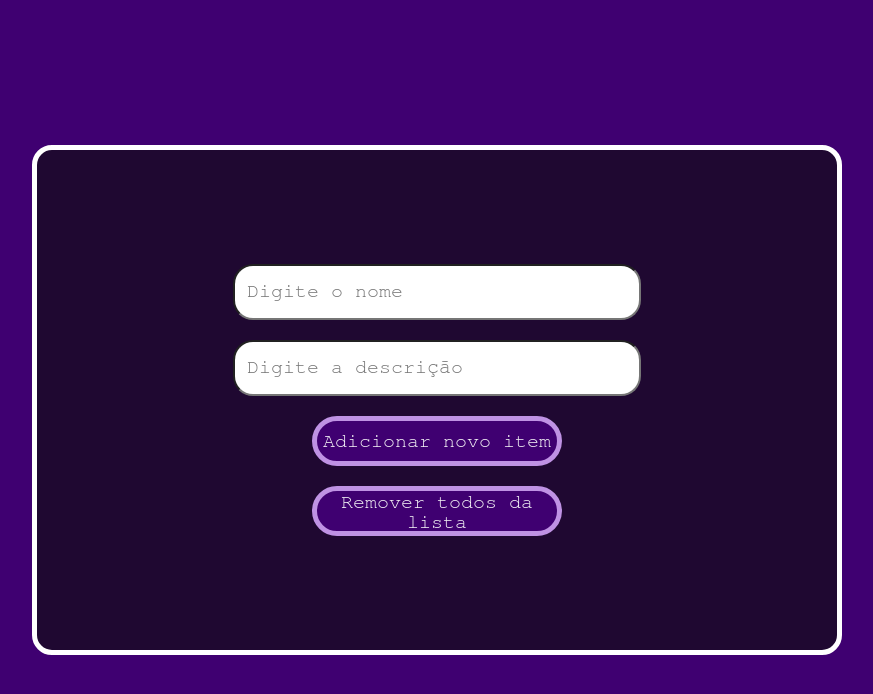
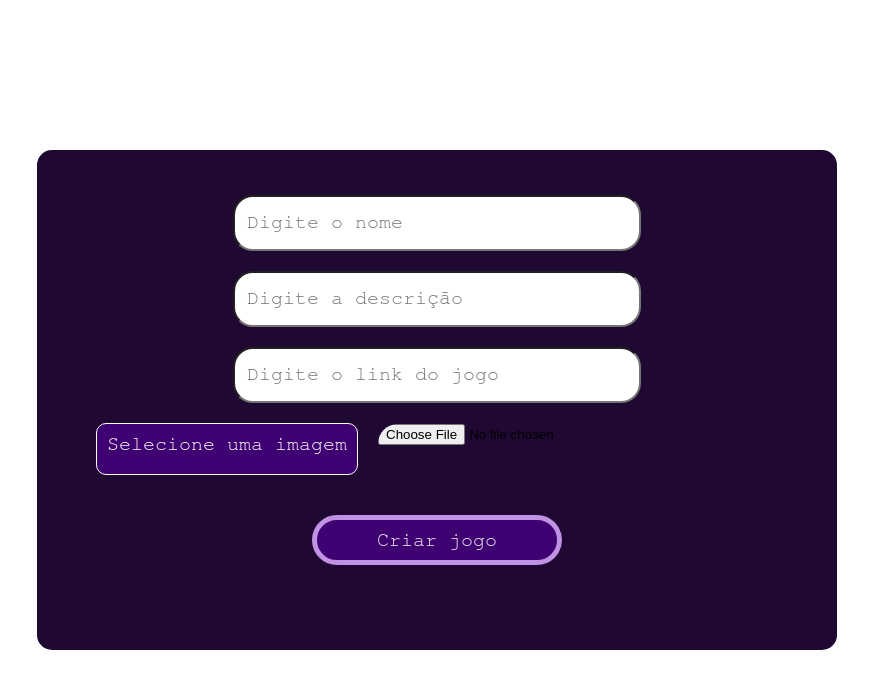
Before and after one commit to fabidev32/CTRL_Young_3_Projeto_React, a React (Create React App) app: page / in a window 1280 px wide. Shown: the top 694 px of the page, without its empty margins (203-1076 px from the left). Built offline with nearby package versions, Linux system fonts and the light colour scheme.

Commit message:
Funcionalidades principais para a aula com React

```diff
--- a/src/App.js
+++ b/src/App.js
@@ -1,8 +1,8 @@
-import Lista_De_Jogos from "./componentes/cadastra_jogo"
+import CadastrarJogo from "./componentes/cadastrar_jogo/cadastrar_jogo"
 
 function App() {
   return (
-    <Lista_De_Jogos></Lista_De_Jogos>
+    <CadastrarJogo></CadastrarJogo>
   );
 }
 
--- a/src/componentes/cadastra_jogo.js
+++ /dev/null
@@ -1,46 +0,0 @@
-import './cadastro_jogo.css';
-import { use, useState } from "react";
-
-export default function Listar_Jogos() {
-  const [lista_jogos, set_lista_jogos] = useState([]);
-  const [nome, set_nome] = useState("");
-  const [descricao, set_descricao] = useState("");
-  //Precisamos pegar o valor do nome e da descrição
-
-  const Criar_Novo_Jogo = () => {
-    const novo_jogo = { nome, descricao };
-    set_lista_jogos([...lista_jogos, novo_jogo]);
-    set_nome("");
-    set_descricao("");
-  };
-
-  return (
-    <section class="container_formulario">
-      <div class="div_formulario">
-        <input
-          type="text"
-          placeholder="Digite o nome"
-          id="nome"
-          value={nome}
-          onChange={(e) => set_nome(e.target.value)}
-        />
-        <input
-          type="text"
-          id="descricao"
-          placeholder="Digite a descrição"
-          value={descricao}
-          onChange={(e) => set_descricao(e.target.value)}
-        />
-        <button id = "button" onClick={Criar_Novo_Jogo}>Adicionar novo item</button>
-        <button id = "button" >Remover todos da lista</button>
-
-        {lista_jogos.map((elemento, indice) => (
-          <div key = {indice} class = "card_jogo">
-            <p>{elemento.nome}</p>
-            <p>{elemento.descricao}</p>
-          </div>
-        ))}
-      </div>
-    </section>
-  );
-}
--- a/src/componentes/cadastro_jogo.css
+++ b/src/componentes/cadastrar_jogo/cadastrar_jogo.css
@@ -1,9 +1,3 @@
-body {
-  padding: 0px;
-  margin: 0px;
-  box-sizing: border-box;
-  background-color: #3f0071;
-}
 
 .container_formulario {
   display: flex;
@@ -34,17 +28,6 @@ body {
  ;
 }
 
-input {
-  width: 400px;
-  height: 50px;
-  border-radius: 20px;
-}
-
-input::placeholder {
-  font-family: FreeMono, monospace;
-  font-size: 20px;
-  padding: 10px;
-}
 
 #button {
   border-radius: 80px;
--- /dev/null
+++ b/src/componentes/cadastrar_jogo/cadastrar_jogo.js
@@ -0,0 +1,106 @@
+import "./cadastrar_jogo.css";
+import Imagem from "./../imagem/adicionar_imagem";
+import Jogo from "../jogo/card_jogo";
+import Campo from "../input/campo";
+import { useState } from "react";
+
+export default function Listar_Jogos() {
+  const [jogos, set_jogos] = useState([]);
+  const [nome, set_nome] = useState("");
+  const [descricao, set_descricao] = useState("");
+  const [link, set_link] = useState("");
+  const [imagem, set_imagem] = useState("");
+  const [favoritos, setFavoritos] = useState([]);
+
+  // Esta função é chamada pelo Filho
+  const salvarURL = (url) => {
+    set_imagem(url);
+  };
+
+  const novoJogo = () => {
+    const novo_jogo = {
+      nome: nome,
+      descricao: descricao,
+      link: link,
+      urlImagem: imagem, // Aqui a URL é salva no card
+    };
+    set_jogos([...jogos, novo_jogo]);
+    // Limpa os campos após adicionar
+    set_nome("");
+    set_descricao("");
+    set_link("");
+    set_imagem("");
+  };
+
+  const removerJogo = (indice) => {
+    const copiaLista = [...jogos];
+    copiaLista.splice(indice, 1);
+    set_jogos(copiaLista);
+  };
+
+  const adicionarAosFavoritos = (indice) => {
+    const jogoSelecionado = jogos[indice];
+    setFavoritos([...favoritos, jogoSelecionado]);
+  };
+  const removerDosFavoritos = (indice) => {
+    const copiaLista = [...favoritos];
+    copiaLista.splice(indice, 1);
+    setFavoritos(copiaLista);
+  };
+
+  return (
+    <section class="container_formulario">
+      <div class="div_formulario">
+        <Campo
+          type="text"
+          placeholder="Digite o nome"
+          value={nome}
+          onChange={(e) => set_nome(e.target.value)}
+        />
+        <Campo
+          type="text"
+          placeholder="Digite a descrição"
+          value={descricao}
+          onChange={(e) => set_descricao(e.target.value)}
+        />
+        <Campo
+          type="text"
+          placeholder="Digite o link do jogo"
+          value={link}
+          onChange={(e) => set_link(e.target.value)}
+        />
+        {/* Passamos a função salvarURL para o Filho */}
+        <Imagem acessaURL={salvarURL} />
+        <button id="button" onClick={() => novoJogo()}>
+          Criar jogo
+        </button>
+        {/* Mostrar a lista de jogos */}
+        <div>
+          {jogos.map((elemento, indice) => (
+            <Jogo
+              jogo={elemento}
+              indice={indice}
+              seFavorito={false}
+              removerJogo={removerJogo}
+              adicionarAosFavoritos={adicionarAosFavoritos}
+              removerDosFavoritos={removerDosFavoritos}
+            ></Jogo>
+          ))}
+        </div>
+        {/* Mostrar a lista de favoritos */}
+        <div>
+          {favoritos.map((elemento, indice) => (
+            <Jogo
+              jogo={elemento}
+              indice={indice}
+              seFavorito={true}
+              removerJogo={removerJogo}
+              adicionarAosFavoritos={adicionarAosFavoritos}
+              removerDosFavoritos={removerDosFavoritos}
+            ></Jogo>
+          ))}
+        </div>
+      </div>
+    </section>
+  );
+}
--- /dev/null
+++ b/src/componentes/imagem/adicionar_imagem.css
@@ -0,0 +1,58 @@
+.div_imagem label {
+  font-size: 20px;
+  color: white;
+  font-family: FreeMono, monospace;
+  height: 30px;
+  background-color: #3f0071;
+  border-radius: 10px;
+  border: 1px solid white;
+  padding: 10px;
+  cursor: pointer;
+}
+
+.div_imagem div {
+  display: flex;
+  justify-content: center;
+  align-items: center;
+  gap: 20px;
+}
+
+.div_imagem button {
+  border-radius: 80px;
+  background-color: #1f0831;
+  border: 2px solid #bf92e4;
+  width: 150px;
+  height: 50px;
+  color: #f5f4f7;
+  font-family: FreeMono, monospace;
+  font-size: 15px;
+}
+
+#button {
+  margin-top: 20px;
+  border-radius: 80px;
+  background-color: #3f0071;
+  border: 5px solid #bf92e4;
+  width: 250px;
+  height: 50px;
+  color: #f5f4f7;
+  font-family: FreeMono, monospace;
+  font-size: 20px;
+}
+
+/* Imagem */
+
+.visualizar_imagem_baixada {
+  width: 150px;
+  height: 150px;
+}
+
+.estilo_imagem_baixada {
+  width: 150px;
+  height: 150px;
+  padding: 5px;
+  margin-top: 100px;
+  margin-bottom: 20px;
+  border: 2px solid white;
+  border-radius: 20px;
+}
--- /dev/null
+++ b/src/componentes/imagem/adicionar_imagem.js
@@ -0,0 +1,27 @@
+import "./adicionar_imagem.css";
+
+export default function Adicionar_Imagem({ acessaURL }) {
+
+  const pegarImagem = (event) => {
+    const file = event.target.files[0];
+    if (file) {
+      // Cria a URL temporária
+      const fileUrl = URL.createObjectURL(file);
+      // Envia para o componente Pai através da prop acessaURL
+      acessaURL(fileUrl);
+    }
+  };
+
+  return (
+    <div className="div_imagem">
+      <div>
+        <label htmlFor="input_com_imagem">Selecione uma imagem </label>
+        <input
+          type="file"
+          id="input_com_imagem"
+          onChange={pegarImagem} // O gatilho é aqui!
+        />
+      </div>
+    </div>
+  );
+}
--- /dev/null
+++ b/src/componentes/input/campo.js
@@ -0,0 +1,13 @@
+import "./input.css";
+
+export default function Campo({ type, placeholder, value, onChange }) {
+  return (
+    <input
+      type={type}
+      placeholder={placeholder}
+      value={value}
+      onChange={onChange}
+      className="input_customizado"
+    />
+  );
+}
--- /dev/null
+++ b/src/componentes/input/input.css
@@ -0,0 +1,11 @@
+input {
+  width: 400px;
+  height: 50px;
+  border-radius: 20px;
+}
+
+input::placeholder {
+  font-family: FreeMono, monospace;
+  font-size: 20px;
+  padding: 10px;
+}
--- /dev/null
+++ b/src/componentes/jogo/card_jogo.css
@@ -0,0 +1,4 @@
+#imagem_card {
+    width: 100px;
+    height: 100px;
+}
--- /dev/null
+++ b/src/componentes/jogo/card_jogo.js
@@ -0,0 +1,41 @@
+import "./card_jogo.css";
+
+export default function Jogo({
+  jogo,
+  indice,
+  removerJogo,
+  seFavorito,
+  adicionarAosFavoritos,
+  removerDosFavoritos,
+}) {
+  return (
+    <div className="div_jogo">
+      <p> {jogo.nome} </p>
+      <p> {jogo.descricao} </p>
+      <p> {jogo.link} </p>
+      <img
+        id="imagem_card"
+        src={jogo.urlImagem}
+        alt="Imagem do meu card de jogo"
+      />
+      <button onClick={() => removerJogo(indice)}></button>
+      {seFavorito ? (
+        <button onClick={() => removerDosFavoritos(indice)}>
+          Remover dos Favoritos
+        </button>
+      ) : (
+        <button onClick={() => adicionarAosFavoritos(indice)}>
+          Favoritar
+        </button>
+      )}
+    </div>
+  );
+}
+
+/* Esse meu código diz: eu estou exportando a função
+E sempre qe meu código chamar essa função jogo, eu vou exibir o meu nome e a minha descrição
+Isso é o que chamamos de props, ou seja, é o que me permite passar valores para o meu componentes
+
+Pode parecer estranho agora, mas é essencial para que a gente consiga conectar nossos elementos lego!
+
+*/
```
Also changed, not shown: src/componentes/jogo.js (deleted, +0 -18 lines), src/componentes/jogo.css (deleted).
